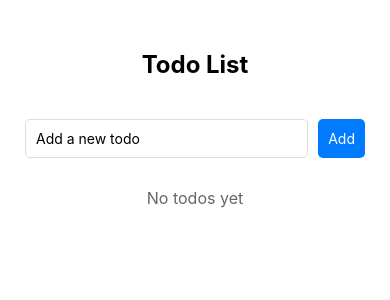
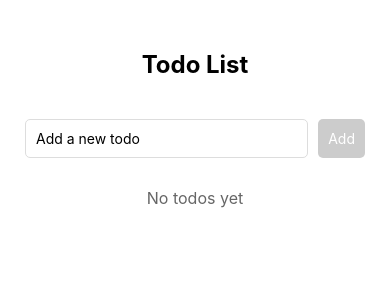
Before and after one commit to mogun/Todo_ReactNative, a React Native app: screen / in a window 390 px wide. Shown: the top 300 px of the page. Built offline with nearby package versions, Linux system fonts and the light colour scheme.

Commit message:
文字数制限を入れる

```diff
--- a/app/components/TodoInput.tsx
+++ b/app/components/TodoInput.tsx
@@ -1,5 +1,5 @@
 import React, { useState } from "react";
-import { View, Text, TextInput, TouchableOpacity, StyleSheet } from "react-native";
+import { View, Text, TextInput, TouchableOpacity, StyleSheet, Alert } from "react-native";
 
 interface TodoInputProps {
   onAdd: (text: string) => void,
@@ -8,11 +8,26 @@ interface TodoInputProps {
 export const TodoInput: React.FC<TodoInputProps> = ({onAdd}) => {
   const [text, setText] = useState('');
 
+  const handleTextChange = (text: string) => {
+    if (text.length > 50) {
+      Alert.alert('Todo must be less than 50 characters');
+      return;
+    }
+    setText(text);
+  }
+
   const handleAdd = () => {
-    if (text.trim()) {
-      onAdd(text.trim());
-      setText('');
+    const trimmedText = text.trim();
+    if (trimmedText.length < 1) {
+      Alert.alert('Please enter a todo');
+      return;
     }
+    if (trimmedText.length > 50) {
+      Alert.alert('Todo must be less than 50 characters');
+      return;
+    }
+    onAdd(trimmedText);
+    setText('');
   }
 
   return (
@@ -20,10 +35,15 @@ export const TodoInput: React.FC<TodoInputProps> = ({onAdd}) => {
       <TextInput
         style={styles.input}
         value={text}
-        onChangeText={setText}
+        onChangeText={handleTextChange}
         placeholder="Add a new todo"
+        maxLength={50}
+        returnKeyType="done"
+        enablesReturnKeyAutomatically
+        onSubmitEditing={handleAdd}
+        autoCorrect={false}
       />
-      <TouchableOpacity style={styles.addButton} onPress={handleAdd}>
+      <TouchableOpacity style={[styles.addButton, !text.trim() && styles.addButtonDisabled]} onPress={handleAdd} disabled={!text.trim()}>
         <Text style={styles.addButtonText}>Add</Text>
       </TouchableOpacity>
     </View>
@@ -49,6 +69,9 @@ const styles = StyleSheet.create({
     borderRadius: 5,
     justifyContent: 'center',
   },
+  addButtonDisabled: {
+    backgroundColor: '#ccc',
+  },
   addButtonText: {
     color: '#fff',
   },
```
